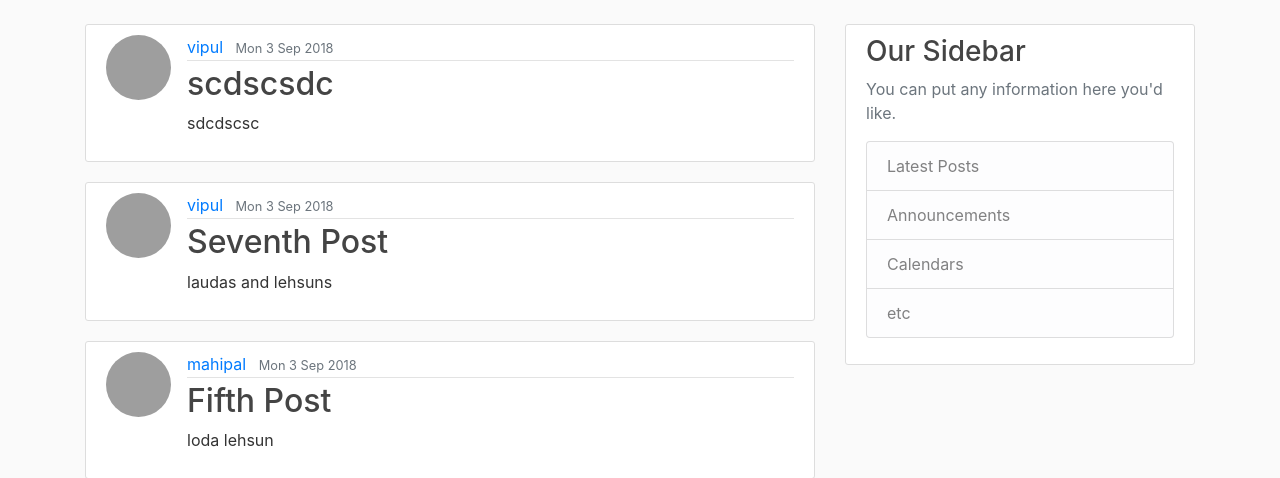
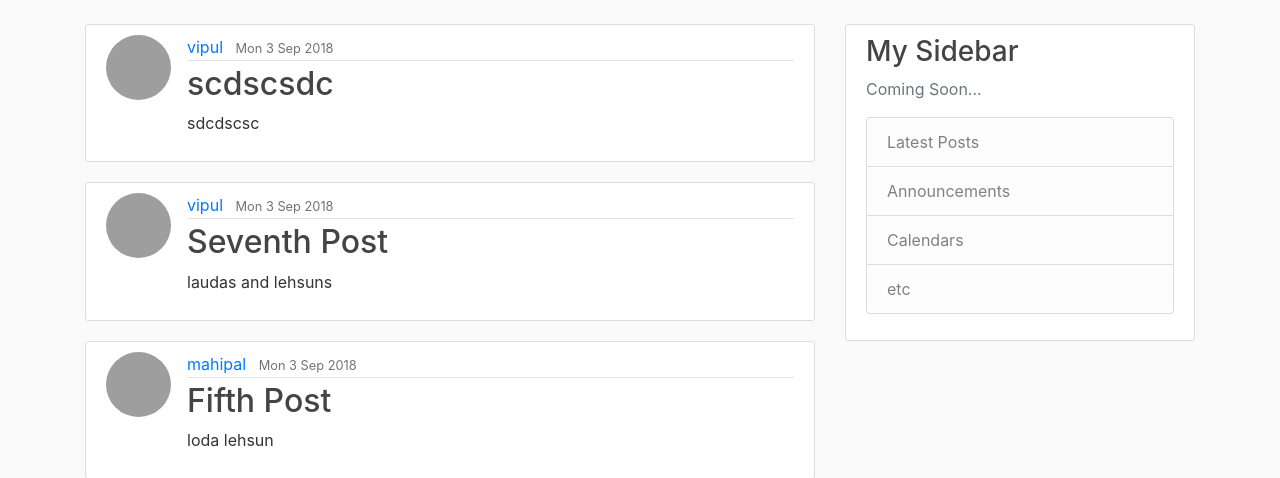
Before and after one commit to vipulsinghbrahmania/dpBlogpost, a Django app: page / in a window 1280 px wide. Shown: the part 56-534 px from the top of the page. Run offline with Django 3.2, Linux system fonts and the light colour scheme; data comes from the database, SQL or seed files in the repository; both versions use the stored data as it was after the commit; parts of the project's set-up code (start-up, migrations or seed data) failed here and were passed over; some libraries are stand-ins or nearby versions; grey boxes are pictures that could not be loaded.

Commit message:
updated the sidebar

```diff
--- a/dpBlogpost/blog/templates/blog/base.html
+++ b/dpBlogpost/blog/templates/blog/base.html
@@ -60,8 +60,8 @@
     </div>
     <div class="col-md-4">
       <div class="content-section">
-        <h3>Our Sidebar</h3>
-        <p class='text-muted'>You can put any information here you'd like.
+        <h3>My Sidebar</h3>
+        <p class='text-muted'>Coming Soon...
           <ul class="list-group">
             <li class="list-group-item list-group-item-light">Latest Posts</li>
             <li class="list-group-item list-group-item-light">Announcements</li>
--- a/dpBlogpost/blog/views.py
+++ b/dpBlogpost/blog/views.py
@@ -1,7 +1,7 @@
 from django.shortcuts import render
 from .models import Post
 from .admin import EntryAdmin
-from django.contrib.auth.mixins import LoginRequiredMixinm, UserPassesTestMixin
+from django.contrib.auth.mixins import LoginRequiredMixin, UserPassesTestMixin
 from django.views.generic import (
     ListView,
     DetailView,
```
Also changed, not shown: dpBlogpost/db.sqlite3.
